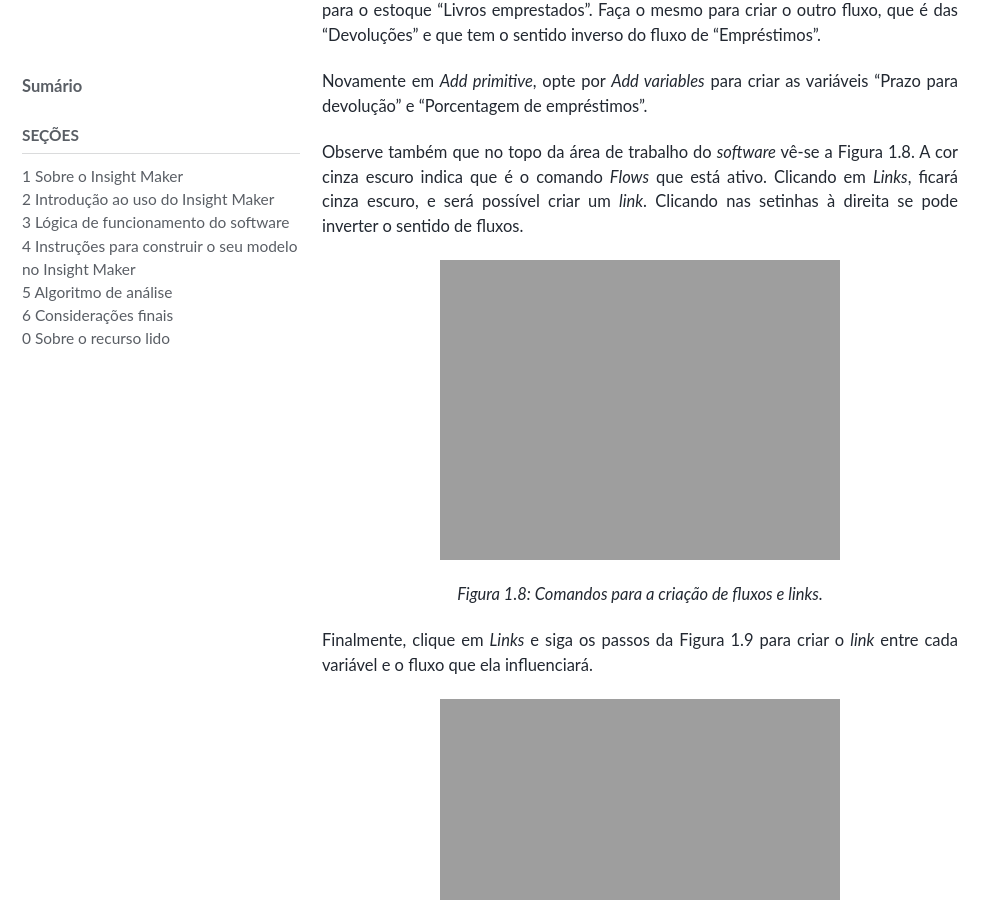
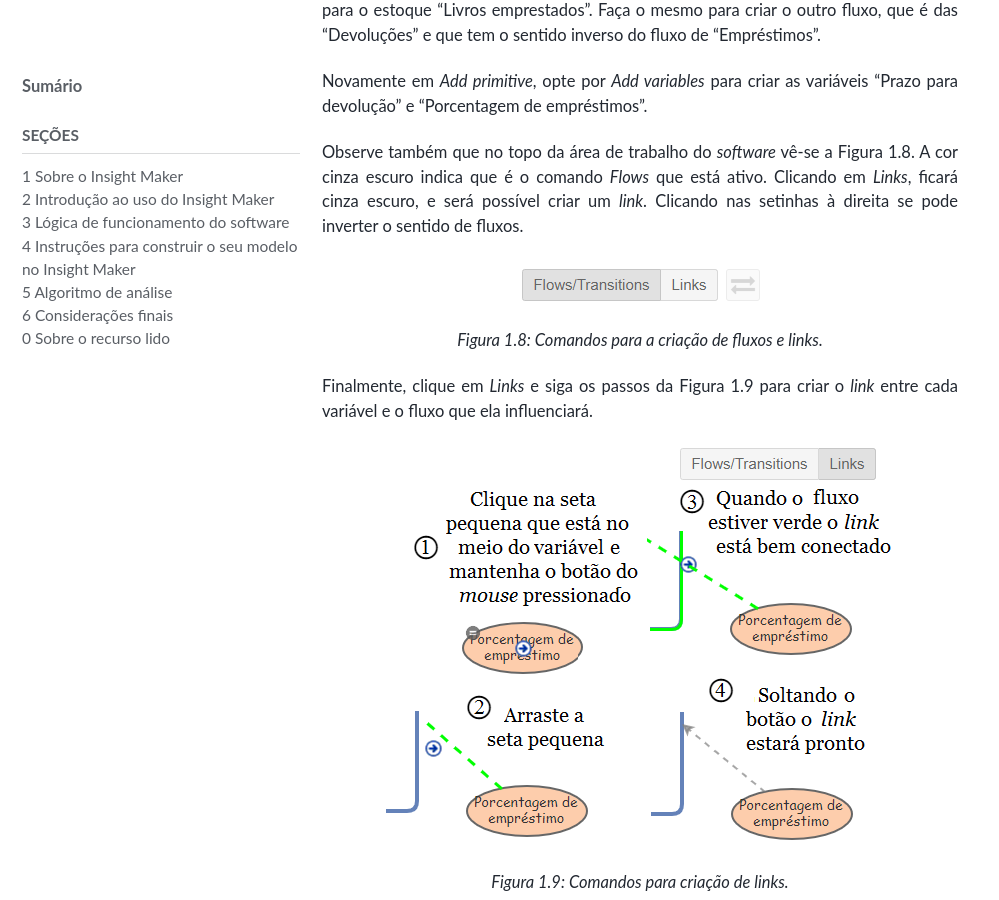
Before and after one commit to milenalauschner/MM, a Jekyll site: the page built from _pages/seção4.md, in a window 1280 px wide and 900 px high, scrolled down 2642 px. Shown: the whole window, without its empty margins (0-999 px from the left). Built offline with Jekyll 4.4.1, drawn with Linux system fonts in a browser that asks for light colours; cached includes are drawn as plain includes; nearby versions of some CDN libraries; some web fonts are replaced.

Commit message:
Update seção4.md

```diff
--- a/_pages/seção4.md
+++ b/_pages/seção4.md
@@ -83,7 +83,7 @@ possível criar um _link_. Clicando nas setinhas à direita se pode inverter o s
 {: .text-justify}
 
 ![Figura 1.8: Comandos para a criação de fluxos e links.]({{ site.url }}{{ site.baseurl
-}}/assets/images/FLOW-LINK.png){: .align-center}
+}}/assets/images/FLOW-LINKS.png){: .align-center}
 
 {: .image-caption}
 *Figura 1.8: Comandos para a criação de fluxos e links.*
@@ -94,7 +94,7 @@ e o fluxo que ela influenciará.
 {: .text-justify}
 
 ![Figura 1.9: Comandos para criação de links.]({{ site.url }}{{ site.baseurl
-}}/assets/images/LINKS.png){: .align-center}
+}}/assets/images/LINK.png){: .align-center}
 
 {: .image-caption}
 *Figura 1.9: Comandos para criação de links.*
```
